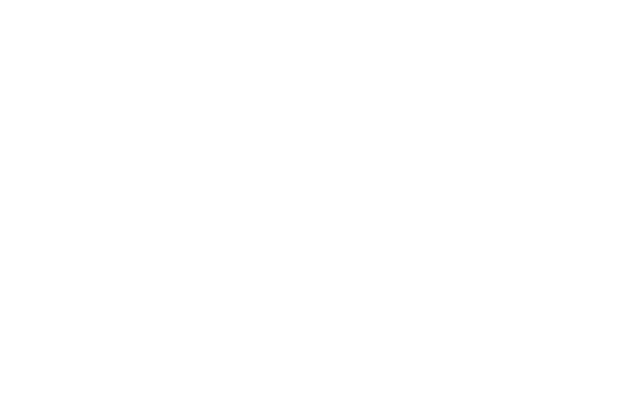
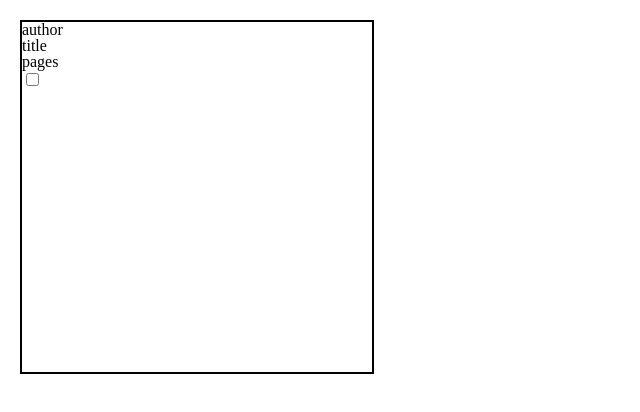
Before and after one commit to ashLuchowa/library3.0, a plain HTML site: page index.html in a window 1280 px wide. Shown: the whole page, without its empty margins (0-640 px from the left). Drawn offline with Linux system fonts and the light colour scheme.

Commit message:
Create UI reference for books

```diff
--- a/css/main.scss
+++ b/css/main.scss
@@ -2,3 +2,15 @@
 @import 'reset';
 
 // GENERAL
+
+// MAIN
+.main-library {
+    padding: 20px;
+    display: grid;
+    grid-template-columns: repeat(auto-fit, minmax(350px, 1fr));
+    .book-item {
+        width: 350px;
+        height: 350px;
+        border: 2px solid black;
+    }
+}
--- a/index.html
+++ b/index.html
@@ -8,7 +8,19 @@
 </head>
 <body>
     <div class="container">
-        <div class="main-library"></div>
+        <div class="main-library">
+            <div class="book-item">
+                <div class="book-author">author</div>
+                <div class="book-title">title</div>
+                <div class="book-pages">pages</div>
+                <div class="book-read">
+                    <label class="switch">
+                        <input type="checkbox">
+                        <span class="slider"></span>
+                    </label>
+                </div>
+            </div>
+        </div>
     </div>
 </body>
 
```
Also changed, not shown: css/main.css, 1 other file.
